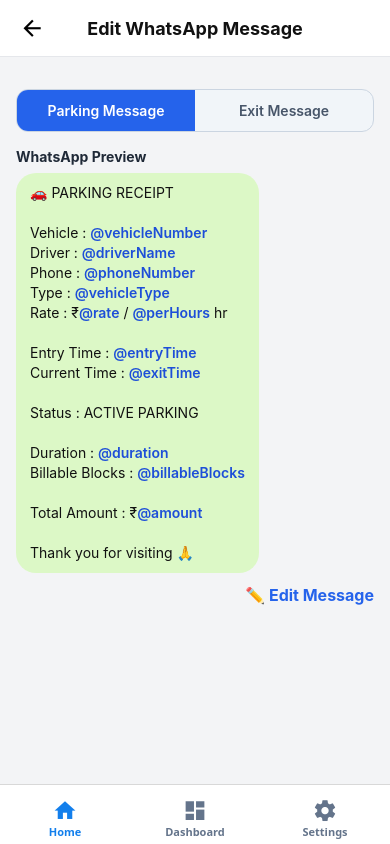
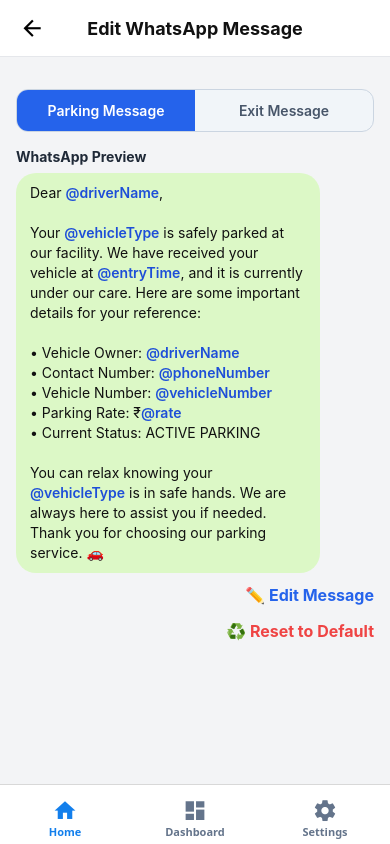
Before and after one commit to athuchandole/MyParking, a React Native app: screen /EditMessage in a window 390 px wide. Built offline with nearby package versions, Linux system fonts and the light colour scheme.

Commit message:
reset MSG

```diff
--- a/screens/EditMessageScreen.js
+++ b/screens/EditMessageScreen.js
@@ -11,7 +11,12 @@
     Alert
 } from "react-native";
 import Header from "../components/Header";
-import { getMessageTemplates, saveMessageTemplates } from "../storage/MessageTemplateStorage";
+import {
+    getMessageTemplates,
+    saveMessageTemplates,
+    DEFAULT_ACTIVE_TEMPLATE,
+    DEFAULT_EXIT_TEMPLATE
+} from "../storage/MessageTemplateStorage";
 
 const AVAILABLE_VARS = [
     "@vehicleNumber",
@@ -85,6 +90,38 @@
     const getCurrentTemplate = () => (selectedType === "active" ? activeTemplate : inactiveTemplate);
     const setCurrentTemplate = (text) => {
         selectedType === "active" ? setActiveTemplate(text) : setInactiveTemplate(text);
+    };
+
+    const resetTemplate = () => {
+        Alert.alert(
+            "Reset Template",
+            "Are you sure you want to reset to default?",
+            [
+                {
+                    text: "Cancel",
+                    style: "cancel"
+                },
+                {
+                    text: "OK",
+                    onPress: async () => {
+                        if (selectedType === "active") {
+                            setActiveTemplate(DEFAULT_ACTIVE_TEMPLATE);
+                        } else {
+                            setInactiveTemplate(DEFAULT_EXIT_TEMPLATE);
+                        }
+                        // Remove saved template from storage
+                        const updated = {
+                            active: selectedType === "active" ? DEFAULT_ACTIVE_TEMPLATE : activeTemplate,
+                            inactive: selectedType === "inactive" ? DEFAULT_EXIT_TEMPLATE : inactiveTemplate
+                        };
+                        await saveMessageTemplates(updated);
+                        setOriginalTemplates(updated);
+                        setEditing(false);
+                        Alert.alert("Success", "Template reset to default");
+                    }
+                }
+            ]
+        );
     };
 
     // Render preview with variables + bold/italic formatting
@@ -165,6 +202,13 @@
                 {!editing && (
                     <TouchableOpacity style={styles.editPencil} onPress={() => setEditing(true)}>
                         <Text style={styles.editPencilText}>✏️ Edit Message</Text>
+                    </TouchableOpacity>
+                )}
+
+                {/* Reset button */}
+                {!editing && (
+                    <TouchableOpacity style={styles.resetBtn} onPress={resetTemplate}>
+                        <Text style={styles.resetBtnText}>♻️ Reset to Default</Text>
                     </TouchableOpacity>
                 )}
 
@@ -288,6 +332,15 @@
         fontWeight: "700",
         fontSize: 16
     },
+    resetBtn: {
+        alignSelf: "flex-end",
+        marginBottom: 16
+    },
+    resetBtnText: {
+        color: "#ef4444",
+        fontWeight: "700",
+        fontSize: 16
+    },
     editorWrapper: {
         position: "relative",
         backgroundColor: "#fff",
--- a/storage/MessageTemplateStorage.js
+++ b/storage/MessageTemplateStorage.js
@@ -4,47 +4,37 @@
 
 const STORAGE_KEY = "PARKING_WHATSAPP_TEMPLATE";
 
+// Upgraded Active Template - Simple English, more info, using @vehicleType
 export const DEFAULT_ACTIVE_TEMPLATE =
-    `🚗 PARKING RECEIPT
+    `Dear @driverName,
 
-Vehicle : @vehicleNumber
-Driver : @driverName
-Phone : @phoneNumber
-Type : @vehicleType
-Rate : ₹@rate / @perHours hr
+Your @vehicleType is safely parked at our facility. We have received your vehicle at @entryTime, and it is currently under our care. Here are some important details for your reference:
 
-Entry Time : @entryTime
-Current Time : @exitTime
+• Vehicle Owner: @driverName
+• Contact Number: @phoneNumber
+• Vehicle Number: @vehicleNumber
+• Parking Rate: ₹@rate
+• Current Status: ACTIVE PARKING
 
-Status : ACTIVE PARKING
+You can relax knowing your @vehicleType is in safe hands. We are always here to assist you if needed. Thank you for choosing our parking service. 🚗`;
 
-Duration : @duration
-Billable Blocks : @billableBlocks
+// Upgraded Inactive Template - Simple English, more info, using @vehicleType
+export const DEFAULT_EXIT_TEMPLATE =
+    `Dear @driverName,
 
-Total Amount : ₹@amount
+Thank you for parking with us. Your @vehicleType, number @vehicleNumber, has been safely returned. Here are the details of your parking session:
 
-Thank you for visiting 🙏`;
+• Vehicle Owner: @driverName
+• Contact Number: @phoneNumber
+• Vehicle Type: @vehicleType
+• Vehicle Number: @vehicleNumber
+• Entry Time: @entryTime
+• Exit Time: @exitTime
+• Duration Parked: @duration
+• Total Amount: ₹@amount
+• Status: VEHICLE EXITED
 
-export const DEFAULT_EXIT_TEMPLATE =
-    `🚗 PARKING RECEIPT
-
-Vehicle : @vehicleNumber
-Driver : @driverName
-Phone : @phoneNumber
-Type : @vehicleType
-Rate : ₹@rate / @perHours hr
-
-Entry Time : @entryTime
-Exit Time : @exitTime
-
-Status : VEHICLE EXITED
-
-Duration : @duration
-Billable Blocks : @billableBlocks
-
-Total Amount : ₹@amount
-
-Thank you for visiting 🙏`;
+We hope you had a smooth experience and look forward to welcoming you again. Drive safely! 🙏`;
 
 export async function saveMessageTemplates(data) {
     try {
```
